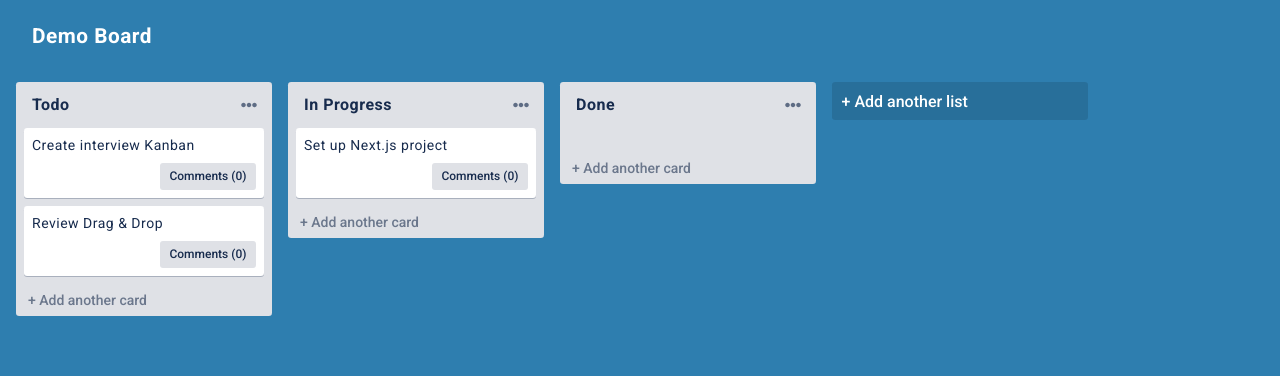
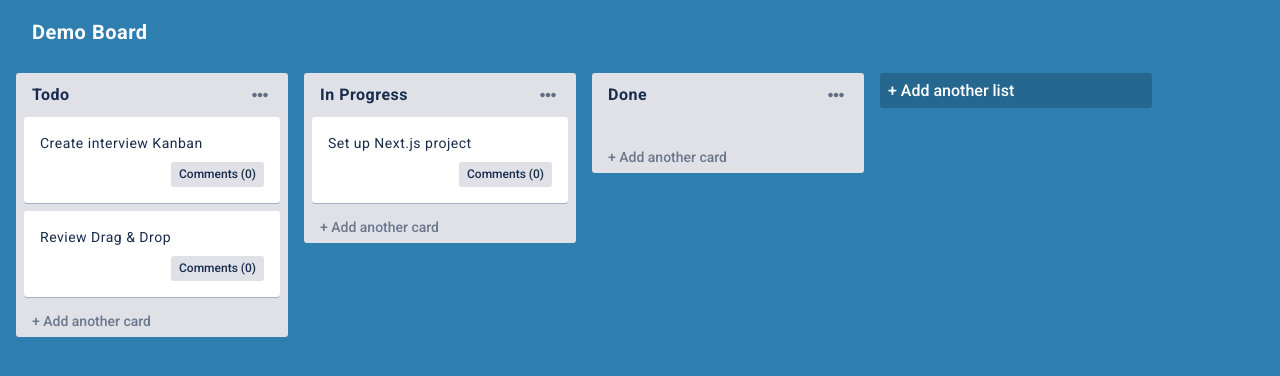
Before and after one commit to houtan-rocky/trello-clone, a Next.js app: page / in a window 1280 px wide. Shown: the top 376 px of the page. Built offline with nearby package versions, Linux system fonts and the light colour scheme.

Commit message:
Enhance SCSS variables and component styles for improved consistency and responsiveness.

```diff
--- a/src/components/AddCardButton.module.scss
+++ b/src/components/AddCardButton.module.scss
@@ -5,38 +5,38 @@
   @include button-reset;
   text-align: left;
   width: 100%;
-  padding: 0.5rem 0.75rem;
-  font-size: 0.875rem;
-  color: rgb(107, 119, 140);
-  transition: 0.2s ease-in;
+  padding: $spacing-sm $spacing-md;
+  font-size: $font-size-sm;
+  color: $text-tertiary;
+  transition: background-color $transition-base, color $transition-base;
   cursor: pointer;
   background: none;
   border: none;
 
   &:hover {
-    background-color: rgba(0, 0, 0, 0.08);
-    color: rgb(107, 119, 140);
+    background-color: $overlay-hover;
+    color: $text-tertiary;
   }
 }
 
 .editingContainer {
   width: 100%;
-  padding: 0.5rem;
+  padding: $spacing-sm;
 }
 
 .form {
   display: flex;
   flex-direction: column;
-  gap: 0.5rem;
+  gap: $spacing-sm;
 }
 
 .textarea {
   @include input-reset;
   width: 100%;
-  padding: 0.5rem;
-  border: 1px solid rgb(223, 225, 230);
-  border-radius: 0.2rem;
-  font-size: 0.875rem;
+  padding: $spacing-sm;
+  border: 2px solid $primary-blue;
+  border-radius: $border-radius;
+  font-size: $font-size-sm;
   background: $background-white;
   color: $text-primary;
   resize: none;
@@ -45,7 +45,7 @@
 
   &:focus {
     outline: none;
-    border-color: $primary-blue;
+    border-color: $primary-blue-hover;
   }
 
   &::placeholder {
@@ -56,22 +56,22 @@
 .buttonGroup {
   display: flex;
   align-items: center;
-  gap: 0.5rem;
+  gap: $spacing-sm;
 }
 
 .createButton {
   @include button-reset;
-  padding: 0.5rem 1rem;
-  font-size: 0.875rem;
-  font-weight: 500;
-  color: rgb(255, 255, 255);
-  background-color: rgb(90, 172, 68);
-  border-radius: 0.2rem;
+  padding: $spacing-sm $spacing-md;
+  font-size: $font-size-sm;
+  font-weight: $font-weight-medium;
+  color: $text-white;
+  background-color: $accent-green;
+  border-radius: $border-radius;
   cursor: pointer;
-  transition: background-color 0.2s ease-in;
+  transition: background-color $transition-base;
 
   &:hover:not(:disabled) {
-    background-color: rgb(80, 152, 58);
+    background-color: $accent-green-hover;
   }
 
   &:disabled {
@@ -87,10 +87,10 @@
   display: flex;
   align-items: center;
   justify-content: center;
-  color: rgb(107, 119, 140);
-  border-radius: 0.2rem;
+  color: $text-tertiary;
+  border-radius: $border-radius;
   cursor: pointer;
-  transition: background-color 0.2s ease-in, color 0.2s ease-in;
+  transition: background-color $transition-base, color $transition-base;
 
   svg {
     width: 16px;
@@ -98,7 +98,7 @@
   }
 
   &:hover {
-    background-color: rgba(0, 0, 0, 0.08);
-    color: rgb(64, 66, 75);
+    background-color: $overlay-hover;
+    color: $text-body;
   }
 }
--- a/src/components/AddListButton.module.scss
+++ b/src/components/AddListButton.module.scss
@@ -4,50 +4,50 @@
 .button {
   @include button-reset;
   width: 100%;
-  padding: 0.6rem;
-  font-size: 1rem;
-  color: rgb(255, 255, 255);
+  padding: $spacing-sm;
+  font-size: $font-size-base;
+  color: $text-white;
   text-align: left;
-  border-radius: 0.2rem;
-  background-color: rgba(0, 0, 0, 0.12);
-  transition: background-color 0.2s ease-in;
+  border-radius: $border-radius;
+  background-color: $overlay-hover-strong;
+  transition: background-color $transition-base;
   cursor: pointer;
   border: none;
 
   &:hover {
-    background-color: rgba(0, 0, 0, 0.18);
-    color: rgb(255, 255, 255);
+    background-color: $overlay-hover-strong;
+    color: $text-white;
   }
 }
 
 .container {
   flex-shrink: 0;
-  width: 16rem;
-  margin: 0 0.5rem;
+  width: $list-width;
+  margin: 0 $spacing-sm;
 }
 
 .editingContainer {
   flex-shrink: 0;
-  width: 16rem;
-  margin: 0 0.5rem;
-  padding: 0.5rem;
+  width: $list-width;
+  margin: 0 $spacing-sm;
+  padding: $spacing-sm;
 }
 
 .form {
   display: flex;
   flex-direction: column;
-  gap: 0.5rem;
-  padding: 0.6rem;
-  background-color: rgb(227, 227, 227);
-  border-radius: 0.2rem;
+  gap: $spacing-sm;
+  padding: $spacing-sm;
+  background-color: $background-subtle;
+  border-radius: $border-radius;
 }
 
 .input {
   @include input-reset;
   width: 100%;
   padding: 0.5rem;
-  border: 1px solid rgb(223, 225, 230);
-  border-radius: 0.2rem;
+  border: 2px solid $primary-blue;
+  border-radius: $border-radius;
   font-size: $font-size-base;
   background: $background-white;
   color: $text-primary;
@@ -65,22 +65,22 @@
 .buttonGroup {
   display: flex;
   align-items: center;
-  gap: 0.5rem;
+  gap: $spacing-sm;
 }
 
 .createButton {
   @include button-reset;
-  padding: 0.5rem 1rem;
-  font-size: 0.875rem;
-  font-weight: 500;
-  color: rgb(255, 255, 255);
-  background-color: rgb(90, 172, 68);
-  border-radius: 0.2rem;
+  padding: $spacing-sm $spacing-md;
+  font-size: $font-size-sm;
+  font-weight: $font-weight-medium;
+  color: $text-white;
+  background-color: $accent-green;
+  border-radius: $border-radius;
   cursor: pointer;
-  transition: background-color 0.2s ease-in;
+  transition: background-color $transition-base;
 
   &:hover:not(:disabled) {
-    background-color: rgb(80, 152, 58);
+    background-color: $accent-green-hover;
   }
 
   &:disabled {
@@ -96,10 +96,10 @@
   display: flex;
   align-items: center;
   justify-content: center;
-  color: rgb(107, 119, 140);
-  border-radius: 0.2rem;
+  color: $text-tertiary;
+  border-radius: $border-radius;
   cursor: pointer;
-  transition: background-color 0.2s ease-in, color 0.2s ease-in;
+  transition: background-color $transition-base, color $transition-base;
 
   svg {
     width: 16px;
@@ -107,7 +107,7 @@
   }
 
   &:hover {
-    background-color: rgba(0, 0, 0, 0.08);
-    color: rgb(64, 66, 75);
+    background-color: $overlay-hover;
+    color: $text-body;
   }
 }
--- a/src/components/BoardHeader.module.scss
+++ b/src/components/BoardHeader.module.scss
@@ -17,10 +17,10 @@
 .title {
   max-width: calc(-9rem + 100vw);
   margin: 0;
-  padding: 0.5rem;
-  font-size: 1.3rem;
-  color: rgb(255, 255, 255);
-  font-weight: 600;
+  padding: $spacing-xs $spacing-sm;
+  font-size: $font-size-xl;
+  color: $text-white;
+  font-weight: $font-weight-semibold;
   white-space: nowrap;
   text-overflow: ellipsis;
   overflow: hidden;
@@ -40,7 +40,7 @@
   border-radius: $border-radius;
   padding: $spacing-xs $spacing-sm;
   color: $text-white;
-  font-size: 1.3rem;
+  font-size: $font-size-xl;
   font-weight: $font-weight-semibold;
   width: 100%;
   max-width: 500px;
--- a/src/components/Card.module.scss
+++ b/src/components/Card.module.scss
@@ -5,11 +5,11 @@
   cursor: pointer;
   @include drag-handle;
   margin-bottom: $spacing-sm;
-  padding: 0.5rem;
-  border-radius: 0.2rem;
-  background-color: rgb(255, 255, 255);
-  box-shadow: rgba(9, 30, 66, 0.25) 0px 1px 0px;
-  transition: background-color 0.2s ease-in;
+  padding: $card-padding;
+  border-radius: $border-radius;
+  background-color: $background-white;
+  box-shadow: $shadow-sm;
+  transition: background-color $transition-base;
   box-sizing: border-box;
 
   &:last-child {
@@ -17,7 +17,7 @@
   }
 
   &:hover {
-    background-color: rgb(255, 255, 255);
+    background-color: $background-white;
   }
 
   &:focus {
@@ -33,11 +33,11 @@
 }
 
 .cardTitle {
-  font-size: 0.875rem;
+  font-size: $font-size-sm;
   word-break: break-word;
-  margin-bottom: 0.5rem;
-  font-weight: 400;
-  line-height: 1.4;
+  margin-bottom: $spacing-sm;
+  font-weight: $font-weight-normal;
+  line-height: $line-height-normal;
 }
 
 .cardFooter {
@@ -49,10 +49,10 @@
 .commentButton {
   @include button-reset;
   font-size: $font-size-xs;
-  color: rgb(23, 43, 77);
-  padding: 0.3rem 0.6rem;
+  color: $text-primary;
+  padding: $spacing-xs $spacing-sm;
   border-radius: $border-radius;
-  background-color: rgb(223, 225, 230);
+  background-color: $background-subtle;
   transition: background-color $transition-base, color $transition-base;
   flex-shrink: 0;
   line-height: 1.4;
@@ -65,7 +65,7 @@
   height: auto;
 
   &:hover {
-    background-color: rgb(193, 199, 208);
-    color: rgb(23, 43, 77);
+    background-color: $border-color-hover;
+    color: $text-primary;
   }
 }
--- a/src/components/List.module.scss
+++ b/src/components/List.module.scss
@@ -7,10 +7,10 @@
   flex-shrink: 0;
   flex-direction: column;
   max-height: 83vh;
-  width: 16rem;
-  margin: 0 0.5rem;
-  background-color: rgb(223, 225, 230);
-  border-radius: 0.2rem;
+  width: $list-width;
+  margin: 0 $spacing-sm;
+  background-color: $background-subtle;
+  border-radius: $border-radius;
   box-shadow: none;
   transition: box-shadow $transition-base;
 
--- a/src/components/ListHeader.module.scss
+++ b/src/components/ListHeader.module.scss
@@ -3,14 +3,14 @@
 
 .header {
   @include flex-between;
-  padding: 0.5rem 0.7rem 0rem 0.5rem;
+  padding: $spacing-sm $spacing-md 0 $spacing-sm;
 }
 
 .title {
   width: 100%;
-  padding: 0.3rem 0.5rem;
-  font-size: 1rem;
-  font-weight: 600;
+  padding: $spacing-xs $spacing-sm;
+  font-size: $font-size-base;
+  font-weight: $font-weight-semibold;
   white-space: nowrap;
   text-overflow: ellipsis;
   overflow: hidden;
@@ -24,7 +24,7 @@
   display: block;
 
   &:hover {
-    background-color: rgba(0, 0, 0, 0.08);
+    background-color: $overlay-hover;
   }
 
   &:focus {
@@ -37,10 +37,10 @@
   background: $background-white;
   border: 2px solid $primary-blue;
   border-radius: $border-radius;
-  padding: 0.3rem 0.5rem;
+  padding: $spacing-xs $spacing-sm;
   color: $text-primary;
-  font-size: 1rem;
-  font-weight: 600;
+  font-size: $font-size-base;
+  font-weight: $font-weight-semibold;
   flex: 1;
   width: 100%;
 
@@ -65,7 +65,7 @@
   justify-content: center;
 
   &:hover {
-    background-color: rgba(0, 0, 0, 0.05);
+    background-color: $overlay-hover-subtle;
     color: $text-primary;
   }
 }
--- a/src/styles/_variables.scss
+++ b/src/styles/_variables.scss
@@ -13,19 +13,38 @@ $background-list: #ebecf0;
 $background-white: #ffffff;
 $background-dark: #172b4d;
 $board-background: #2E7EAF;
+// Subtle surfaces / overlays
+$background-subtle: #dfe1e6; // rgb(223, 225, 230)
+$overlay-hover-subtle: rgba(0, 0, 0, 0.05);
+$overlay-hover: rgba(0, 0, 0, 0.08);
+$overlay-hover-strong: rgba(0, 0, 0, 0.18);
+$overlay-backdrop: rgba(0, 0, 0, 0.5);
 
 $text-primary: #172b4d;
 $text-secondary: #5e6c84;
 $text-muted: #8993a4;
 $text-white: #ffffff;
+// Additional text tokens
+$text-body: #40424b; // rgb(64, 66, 75)
+$text-tertiary: #6b778c; // rgb(107, 119, 140)
 
 $border-color: #dfe1e6;
 $border-color-hover: #c1c7d0;
+// Subtle divider / header borders
+$border-subtle: rgba(9, 30, 66, 0.13);
 
 $shadow-sm: 0 1px 0 rgba(9, 30, 66, 0.25);
 $shadow-md: 0 1px 3px rgba(0, 0, 0, 0.12), 0 1px 2px rgba(0, 0, 0, 0.24);
 $shadow-lg: 0 3px 6px rgba(0, 0, 0, 0.16), 0 3px 6px rgba(0, 0, 0, 0.23);
 $shadow-xl: 0 10px 20px rgba(0, 0, 0, 0.19), 0 6px 6px rgba(0, 0, 0, 0.23);
+// Modal / dropdown specific shadow
+$shadow-modal: 0 10px 30px rgba(9, 30, 66, 0.35);
+
+// Accent states
+$accent-green: #5aac44; // rgb(90, 172, 68)
+$accent-green-hover: #50983a; // rgb(80, 152, 58);
+$danger-red: #cf513d; // rgb(207, 81, 61)
+$danger-red-hover: #b63d29; // rgb(182, 61, 41)
 
 // Typography
 $font-family: 'Roboto', sans-serif;
--- a/src/styles/main.scss
+++ b/src/styles/main.scss
@@ -24,7 +24,7 @@ body {
   font-family: $font-family;
   font-size: 14px;
   line-height: $line-height-normal;
-  color: rgb(64, 66, 75);
+  color: $text-body;
   background-color: $board-background;
   overflow-x: hidden;
   transition: opacity ease-in 0.2s;
```
Also changed, not shown: src/components/CardModal.module.scss (+32 -32 lines), src/components/ListActionsMenu.module.scss (+16 -15 lines).
